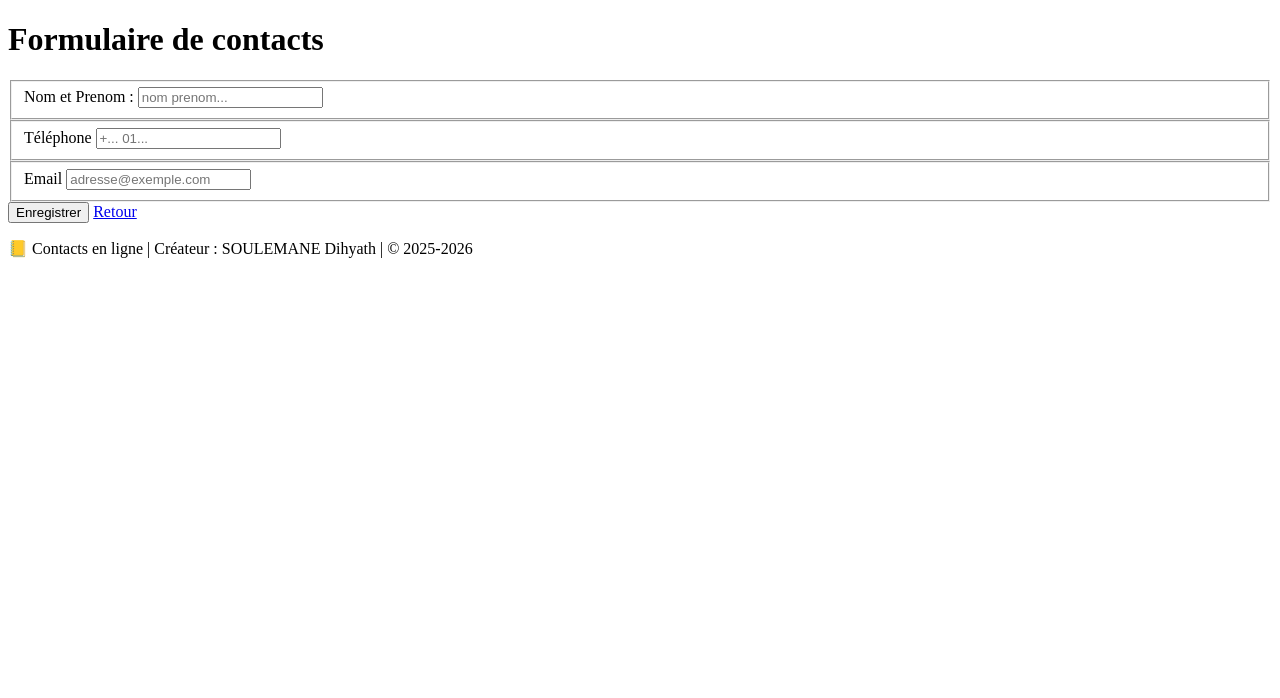
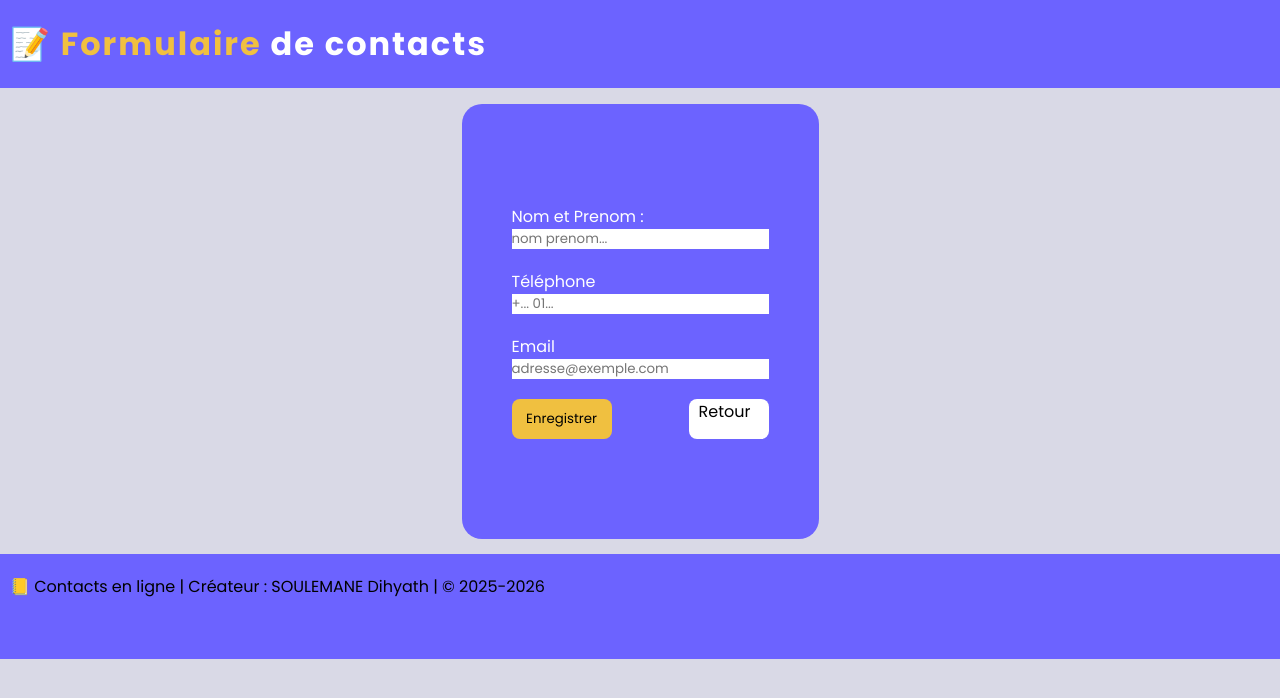
Before and after one commit to dihyathsoulemane292/carnet_de_contacts, a website: page form.html in a window 1280 px wide. Drawn offline with Linux system fonts and the light colour scheme.

Commit message:
la commit de l'etape 2 et 3

```diff
--- a/form.html
+++ b/form.html
@@ -4,15 +4,17 @@
     <meta charset="UTF-8">
     <meta name="viewport" content="width=device-width, initial-scale=1.0">
     <title>Carnet de contacts</title>
+    <link href="https://fonts.googleapis.com/css2?family=Poppins:wght@400;600;700&display=swap" rel="stylesheet">
+    <link rel="stylesheet" href="style.css">
 </head>
 <body>
 
     <header>
         <h1>
-            Formulaire de contacts
+            <span>📝 Formulaire</span> de contacts
         </h1>
     </header>
-    <main>
+    <main id="f-main">
         <form id="form">
 
             <fieldset>
@@ -27,9 +29,10 @@
                 <label for="email"> Email </label>
                 <input type="email" id="email" name="email" placeholder="adresse@exemple.com" required>
             </fieldset>
-                <button type="submit"> Enregistrer </button>
+            <div>
+                <button type="submit" id="enregister"> Enregistrer </button>
                 <a href="index.html"> Retour </a>
-
+            </div>
         </form>
     </main>
     <footer>
--- /dev/null
+++ b/style.css
@@ -0,0 +1,137 @@
+*{
+    box-sizing: border-box;
+    padding: 0;
+    margin: 0;
+    font-family: 'Poppins', sans-serif;
+}
+
+body{
+    background-color: #d9d9e6;
+    color: black;
+}
+
+header{
+    display: flex;
+    background-color: #6C63FF;
+    color: #FFFFFF;
+    letter-spacing: 2px;
+    justify-content: space-between;
+    align-items: center;
+    padding: 20px 10px;
+    margin-bottom: 1rem;
+}
+
+header span{
+    color: #F0C040;
+}
+
+header input{
+    border: none;
+    border-radius: 5px;
+    background-color: #d9d9e6;
+}
+
+main{
+    display: flex;
+    align-items: flex-end;
+    flex-direction: column;
+    margin: 15px;
+}
+
+#ajouter{
+    background-color: #6C63FF;
+    color: #FFFFFF;
+    text-decoration: none;
+    padding: 5px 20px;
+    margin: 0 15px 50px 0;
+    border-radius: 8px;
+}
+
+main table {
+    width: 100%;
+    border-collapse: separate; /* Obligatoire pour les arrondis */
+    border-spacing: 0;       /* Supprime l'espace entre les bordures */
+    border: 1px solid #6C63FF;
+    border-radius: 10px;      /* C'est ici que ça se passe */
+    overflow: hidden;         /* Important : "coupe" le contenu qui dépasse des coins */
+    margin-top: 20px;
+}
+
+main table{
+    border-radius: 10px;
+    width: 100%;
+    border: 1px black;
+    margin-top: 20px;
+}
+
+main thead tr{
+    background-color: #6C63FF;
+    color: #FFFFFF;
+}
+
+main thead th{
+    padding:10px;
+}
+
+main thead td{
+    padding: 5px;
+}
+
+#form{
+    background-color: #6C63FF;
+    justify-content: center;
+    padding:100px 50px;
+    border-radius: 20px;
+}
+
+#f-main{
+    display: flex;
+    justify-content: center;
+    align-items: center;
+
+}
+
+#form{
+    display: flex;
+    flex-direction: column;
+    gap: 20px;
+}
+
+#enregister{
+    border: none;
+    background-color: #F0C040;
+    border-radius: 8px;
+    padding:10px;
+    width: 100px;
+}
+
+fieldset{
+    border: none;
+    color:#FFFFFF;
+    justify-content: center;
+    display: flex;
+    flex-direction: column;
+}
+
+#form div a{
+    color: black;
+    padding: 0 10px;
+    width: 80px;
+    border-radius: 8px;
+    text-decoration: none;
+    background-color: #FFFFFF;
+}
+
+#form div{
+    display: flex;
+    justify-content: space-between;
+}
+
+#form input{
+    border: none;
+}
+
+footer{
+    background-color: #6C63FF;
+    padding: 20px 10px 60px 10px;
+}
```
Also changed, not shown: index.html (+7 -3 lines), package.json (added, +23 -0 lines), server.js (added, +11 -0 lines), README.md, 1 other file.
